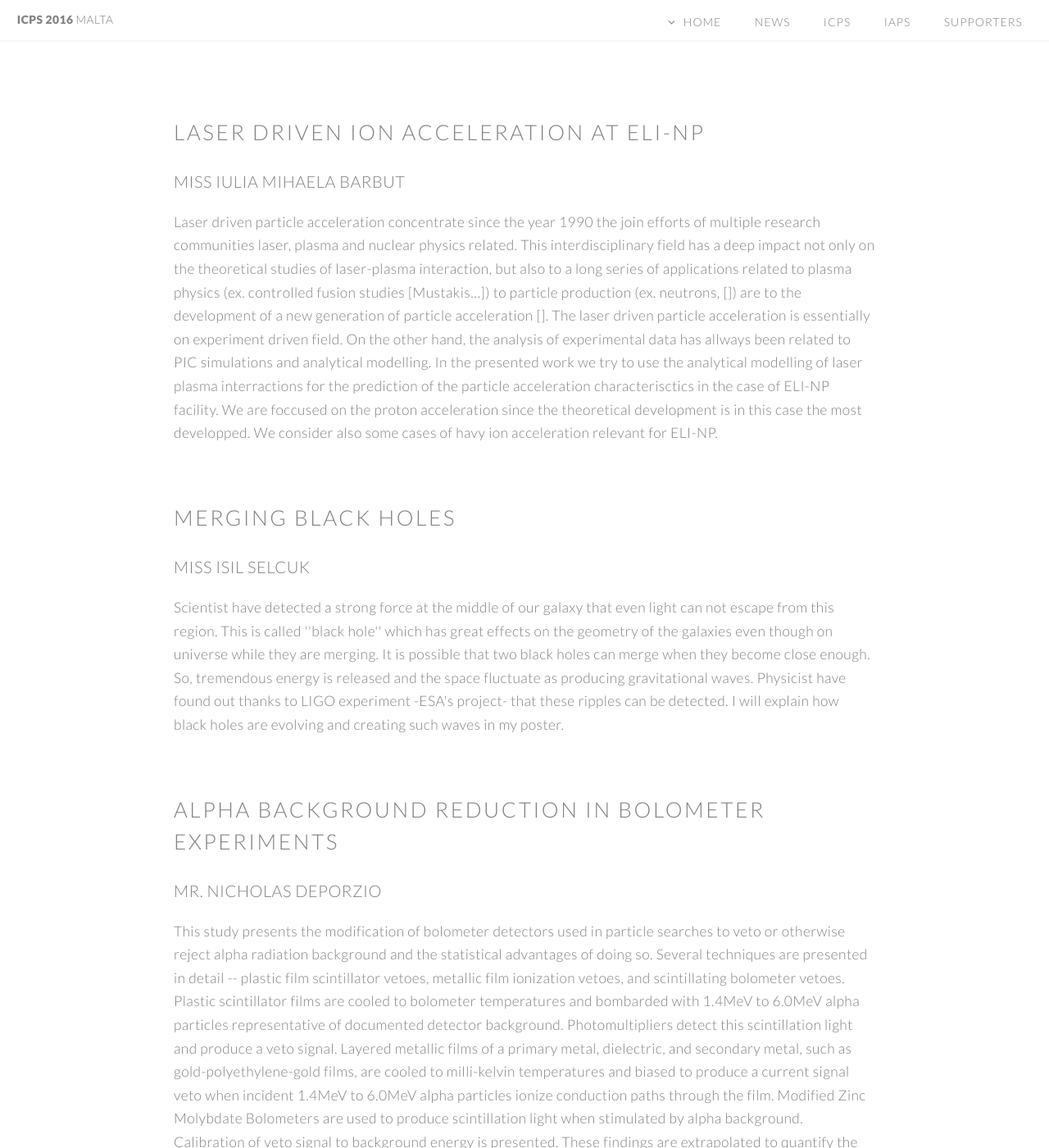
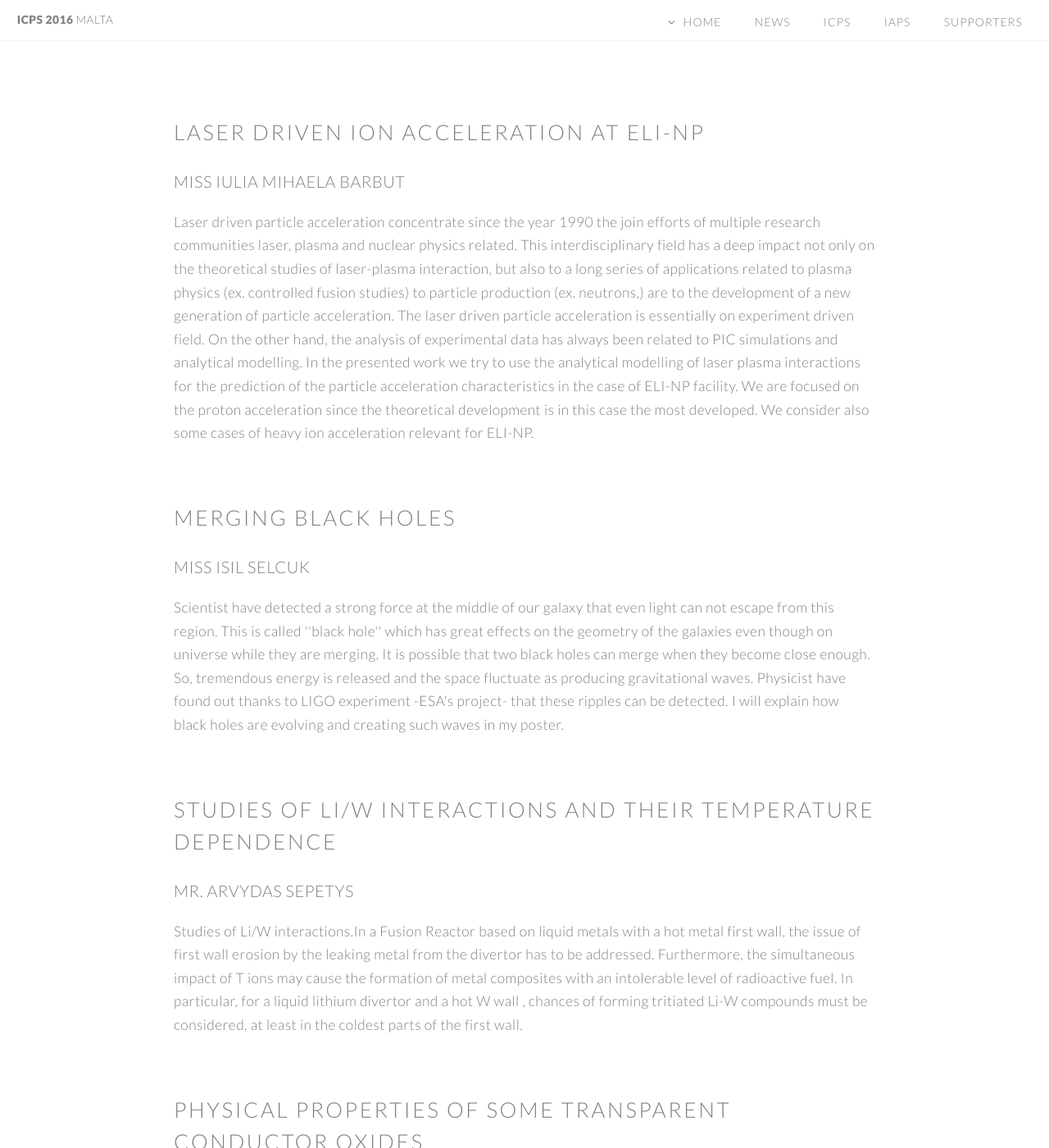
Before and after one commit to bread-on-toast/icps2016, a Jekyll site: the page built from programme/student-posters.html, in a window 1280 px wide and 1400 px high, scrolled down 235 px. Shown: the whole window at 82% size. Built offline with Jekyll 4.4.1, drawn with Linux system fonts in a browser that asks for light colours; some of the changed text lies outside the part shown.

Commit message:
updates poster abstracts

```diff
--- a/_data/poster.yaml
+++ b/_data/poster.yaml
@@ -3,17 +3,12 @@
     name: Miss Iulia Mihaela Barbut
     email: iulica_ela@yahoo.com
     title: Laser driven ion acceleration at ELI-NP
-    abstract: Laser driven particle acceleration concentrate since the year 1990 the join efforts of multiple research communities laser, plasma and nuclear physics related. This interdisciplinary field has a deep impact not only on the theoretical studies of laser-plasma interaction, but also to a long series of applications related to plasma physics (ex. controlled fusion studies [Mustakis…]) to particle production (ex. neutrons, []) are to the development of a new generation of particle acceleration []. The laser driven particle acceleration is essentially on experiment driven field. On the other hand, the analysis of experimental data has allways been related to PIC simulations and analytical modelling. In the presented work we try to use the analytical modelling of laser plasma interractions for the prediction of the particle acceleration characterisctics in the case of ELI-NP facility. We are foccused on the proton acceleration since the theoretical development is in this case the most developped. We consider also some cases of havy ion acceleration relevant for ELI-NP.
+    abstract: Laser driven particle acceleration concentrate since the year 1990 the join efforts of multiple research communities laser, plasma and nuclear physics related. This interdisciplinary field has a deep impact not only on the theoretical studies of laser-plasma interaction, but also to a long series of applications related to plasma physics (ex. controlled fusion studies) to particle production (ex. neutrons,) are to the development of a new generation of particle acceleration. The laser driven particle acceleration is essentially on experiment driven field. On the other hand, the analysis of experimental data has always been related to PIC simulations and analytical modelling. In the presented work we try to use the analytical modelling of laser plasma interactions for the prediction of the particle acceleration characteristics in the case of ELI-NP facility. We are focused on the proton acceleration since the theoretical development is in this case the most developed. We consider also some cases of heavy ion acceleration relevant for ELI-NP.
 -
     name: Miss Isil Selcuk
     email: isil.slck@gmail.com
     title: Merging black holes
     abstract: 'Scientist have detected a strong force at the middle of our galaxy that even light can not escape from this region. This is called ''''black hole'''' which has great effects on the geometry of the galaxies even though on universe while they are merging. It is possible that two black holes can merge when they become close enough. So, tremendous energy is released and the space fluctuate as producing gravitational waves. Physicist have found out thanks to LIGO experiment -ESA''s project- that these ripples can be detected. I will explain how black holes are evolving and creating such waves in my poster.'
--
-    name: Mr. Nicholas DePorzio
-    email: ndeporzio@gmail.com
-    title: Alpha Background Reduction in Bolometer Experiments
-    abstract: "This study presents the modification of bolometer detectors used in particle searches to veto or otherwise reject alpha radiation background and the statistical advantages of doing so. Several techniques are presented in detail -- plastic film scintillator vetoes, metallic film ionization vetoes, and scintillating bolometer vetoes. Plastic scintillator films are cooled to bolometer temperatures and bombarded with 1.4MeV to 6.0MeV alpha particles representative of documented detector background. Photomultipliers detect this scintillation light and produce a veto signal. Layered metallic films of a primary metal, dielectric, and secondary metal, such as gold-polyethylene-gold films, are cooled to milli-kelvin temperatures and biased to produce a current signal veto when incident 1.4MeV to 6.0MeV alpha particles ionize conduction paths through the film. Modified Zinc Molybdate Bolometers are used to produce scintillation light when stimulated by alpha background. Calibration of veto signal to background energy is presented. These findings are extrapolated to quantify the statistical impact of such modifications to bolometer searches. Effects of these techniques on experiment duration and signal-background ratio are discussed. "
 -
     name: Mr. Arvydas Sepetys
     email: arvydas.sepetys@gmail.com
```
